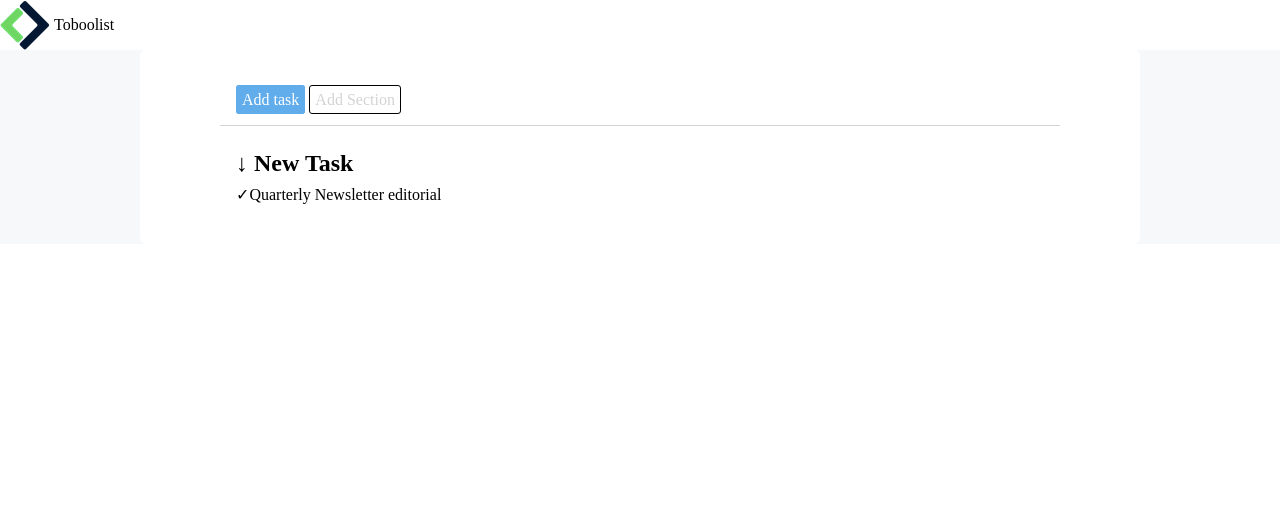
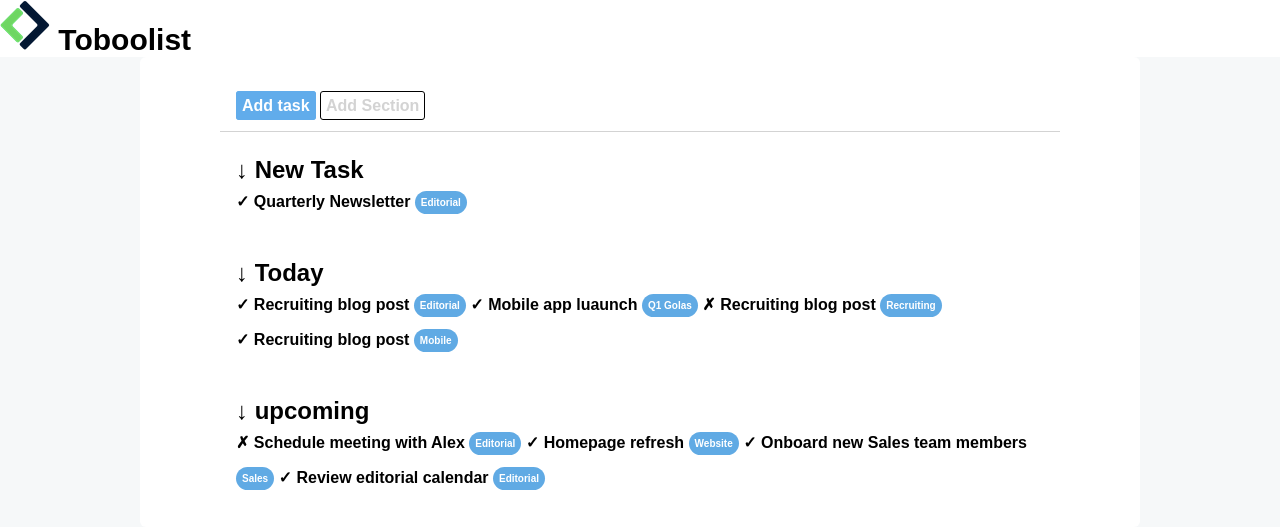
Before and after one commit to luciobo/html-css-toboolist, a plain HTML site: page index.html in a window 1280 px wide. Drawn offline with Linux system fonts and the light colour scheme.

Commit message:
sezioni completate

```diff
--- a/css/style.css
+++ b/css/style.css
@@ -2,14 +2,23 @@
     box-sizing: border-box;
     margin: 0;
     padding: 0;
-    vertical-align: middle;
 
+}
+
+body {
+    font-family: Arial;
 }
 
 main {
     background-color: rgb(246, 248, 249);
+    font-weight: bold;
 }
 
+.header-mod {
+    vertical-align: middle;
+    font-weight: bold;
+    font-size: 30px;
+}
 
 .conteiner {
     width: 1000px;
@@ -17,21 +26,36 @@ main {
     background-color: white;
     padding: 2rem 5rem 1rem;
     border-radius: 6px;
+
 }
+
 /* allinemaneto punlsanti superiori */
 .sect-align {
     padding: 0.5rem 1rem 1rem;
     border-bottom: 1px solid lightgray;
 }
 
+/* allineamento sezioni */
 .section-align {
     padding: 1.5rem 1rem 1rem;
 }
 
+/* allineamento righe  */
 .row-align {
+    display: block;
     padding-top: 0.5rem;
     padding-bottom: 0.5rem;
     display: inline-block;
+    font-weight: bold;
+}
+
+.bedge {
+    color: white;
+    vertical-align: middle;
+    font-size: 10px;
+    background-color: rgb(96, 170, 228);
+    padding: 6px;
+    border-radius: 15px;
 }
 
 /* badge superiori */
--- a/index.html
+++ b/index.html
@@ -8,27 +8,60 @@
     <link rel="stylesheet" href="css/style.css">
 </head>
 <body>
-    <!-- pulsanti superiori -->
-    <header>
+    <!-- header -->
+    <header class="header-mod">
         <img src="imgs/Logo.png" alt="">
         <span>Toboolist</span>
-
     </header>
 
     <main>
+        <!-- badge superiori -->
         <div class="conteiner">
             <section class="sect-align">
                 <span id="badg-head">Add task</span>
                 <span id="badg-head2">Add Section</span>
             </section>
-
+            <!-- sezioni inferiori -->
+            <!-- sezione new task -->
             <section class="section-align">
                 <div>
                     <h2>&#8595; New Task</h1>
                 </div>
                 <div>
-                    <span class="row-align">&#10003;Quarterly Newsletter</span>
-                    <span class >editorial</span>
+                    <span class="row-align">&#10003; Quarterly Newsletter</span>
+                    <span class="bedge"  >Editorial</span>
+                </div>
+            </section>
+            <!-- sezione today -->
+            <section class="section-align">
+                <div>
+                    <h2>&#8595; Today</h1>
+                </div>
+                <div>
+                    <span class="row-align">&#10003; Recruiting blog post</span>
+                    <span class="bedge"  >Editorial</span>
+                    <span class="row-align">&#10003; Mobile app luaunch</span>
+                    <span class="bedge"  >Q1 Golas</span>
+                    <span class="row-align">&cross; Recruiting blog post</span>
+                    <span class="bedge"  >Recruiting</span>
+                    <span class="row-align">&#10003; Recruiting blog post</span>
+                    <span class="bedge"  >Mobile</span>
+                </div>
+            </section>
+            <!-- sezione upcoming -->
+            <section class="section-align">
+                <div>
+                    <h2>&#8595; upcoming</h1>
+                </div>
+                <div>
+                    <span class="row-align">&cross; Schedule meeting with Alex</span>
+                    <span class="bedge"  >Editorial</span>
+                    <span class="row-align">&#10003; Homepage refresh</span>
+                    <span class="bedge"  >Website</span>
+                    <span class="row-align">&#10003; Onboard new Sales team members</span>
+                    <span class="bedge"  >Sales</span>
+                    <span class="row-align">&#10003; Review editorial calendar</span>
+                    <span class="bedge"  >Editorial</span>
                 </div>
             </section>
 
```
